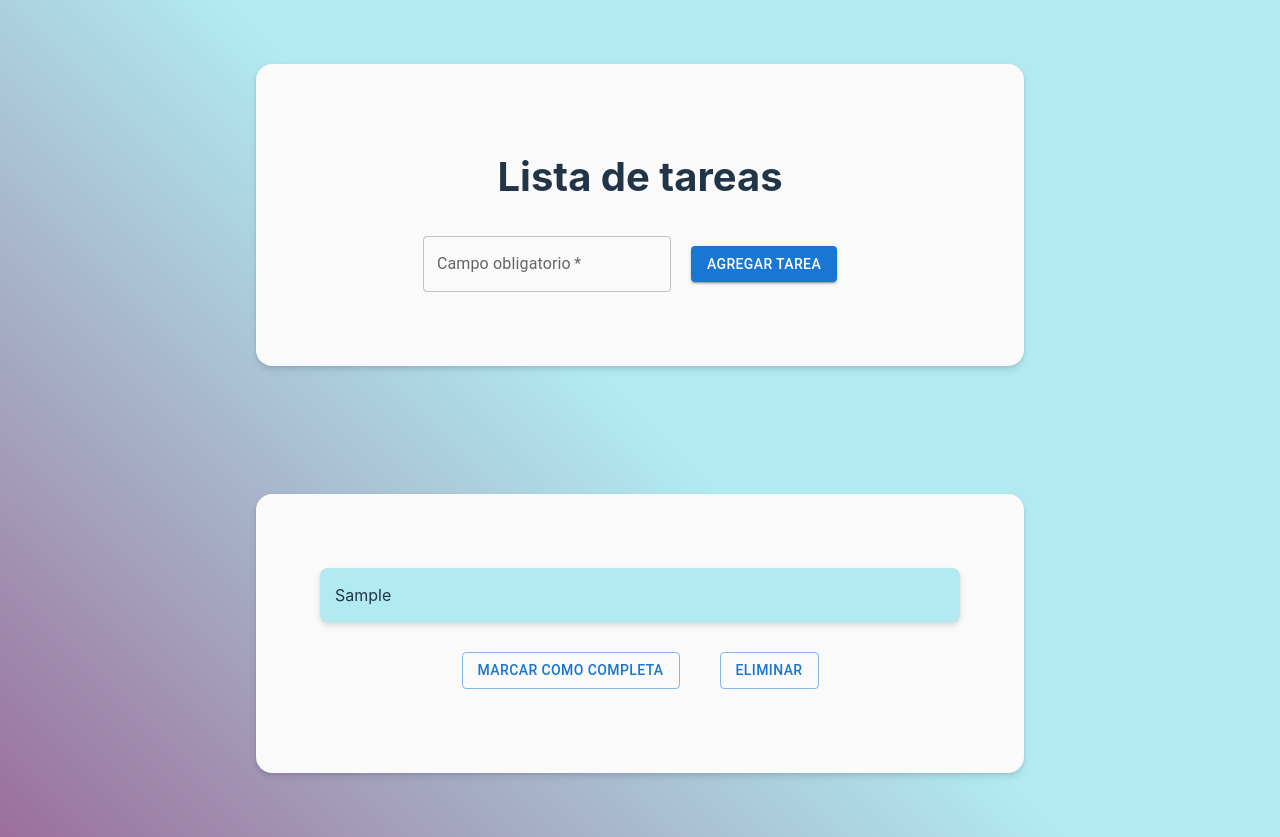
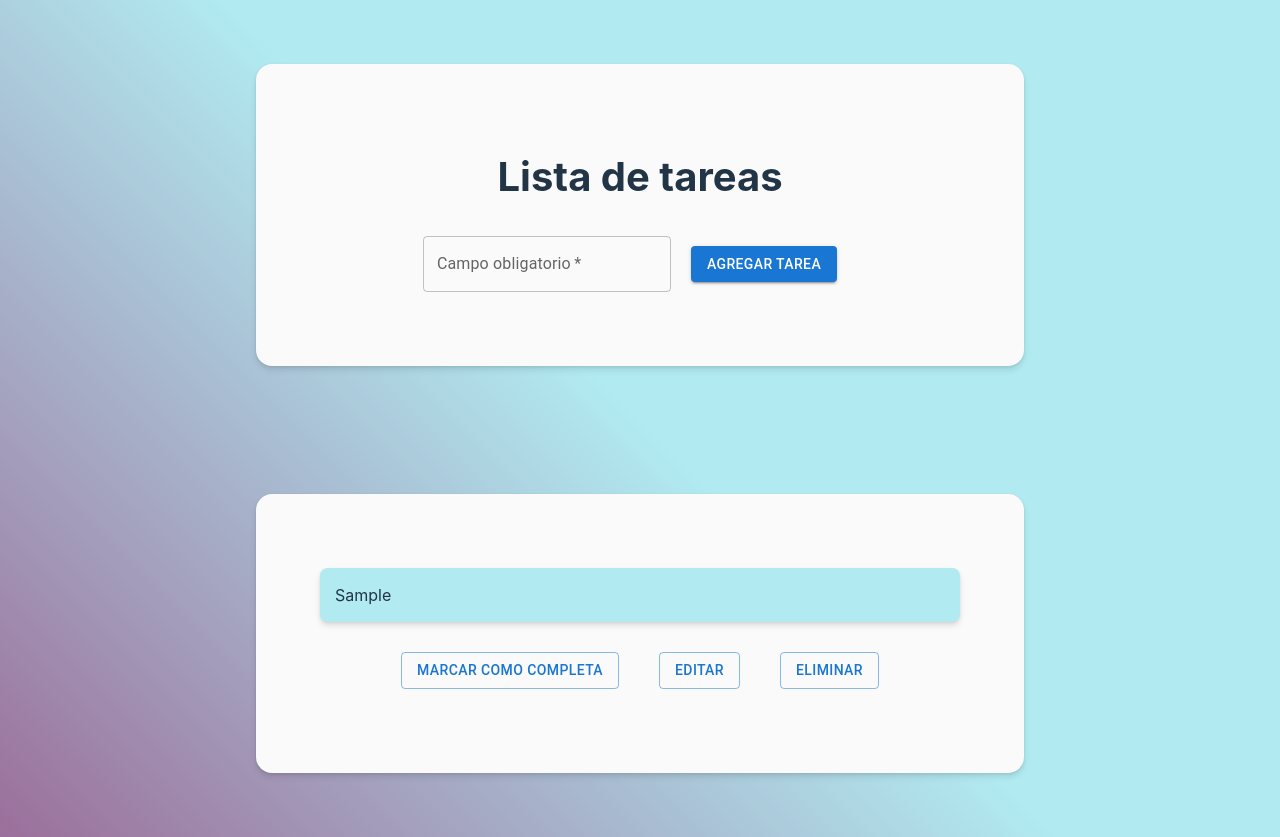
Before and after one commit to Demian2023/TP-React, a React (Vite) app: page / in a window 1280 px wide. Both pictures are taken after typing "Sample" into the empty fields and a click on the button "AGREGAR TAREA". Built offline with nearby package versions, Linux system fonts and the light colour scheme.

Commit message:
agregado boton editar, falta funcionalidad del mismo...

```diff
--- a/src/CustomHooks/ManejoTareas.js
+++ b/src/CustomHooks/ManejoTareas.js
@@ -37,5 +37,17 @@ export const ManejoTareas = () => {
         setTareas(tareasBorradas);
     }
 
-    return ({ tareas, agregarTarea, toggleClass, eliminarTarea });
+    const editarTarea = (id) => {
+        const tareasEditadas = [...tareas];
+
+        // agregar modal para cambiar el texto
+
+        tareasEditadas.map((tarea) => {
+            if (id === tarea.id) {
+                console.log("tarea encontrada id: " + id)
+            }
+        })
+    }
+
+    return ({ tareas, agregarTarea, toggleClass, eliminarTarea, editarTarea });
 }
--- a/src/componentes/ListadoTareas.jsx
+++ b/src/componentes/ListadoTareas.jsx
@@ -3,7 +3,7 @@ import '../estilos/formulario.css'
 import '../estilos/index.css'
 import Button from '@mui/material/Button';
 
-export const ListadoTareas = ({tareas, toggleClass, eliminarTarea}) =>{
+export const ListadoTareas = ({tareas, toggleClass, eliminarTarea, editarTarea}) =>{
 
     return (
         <div className="lista">
@@ -14,6 +14,7 @@ export const ListadoTareas = ({tareas, toggleClass, eliminarTarea}) =>{
                     </div>
                     <div>
                         <Button variant="outlined" onClick={()=>{toggleClass(tarea.id)}} > {tarea.clase === false ? "Marcar como completa" : "Desmarcar"}</Button >
+                        <Button variant="outlined" onClick={()=>{editarTarea(tarea.id)}} >Editar</Button >
                         <Button variant="outlined" onClick={()=>{eliminarTarea(tarea.id)}} >Eliminar</Button >
                     </div>
                 </div>
@@ -26,4 +27,5 @@ ListadoTareas.propTypes = {
     tareas: PropTypes.array.isRequired,
     toggleClass: PropTypes.func.isRequired,
     eliminarTarea: PropTypes.func.isRequired,
+    editarTarea: PropTypes.func.isRequired,
 };
--- a/src/componentes/TareasApp.jsx
+++ b/src/componentes/TareasApp.jsx
@@ -4,13 +4,13 @@ import { ManejoTareas } from "../CustomHooks/ManejoTareas";
 
 export const TareasApp = () => {
 
-    const { tareas, agregarTarea, toggleClass, eliminarTarea } = ManejoTareas();
+    const { tareas, agregarTarea, toggleClass, eliminarTarea, editarTarea } = ManejoTareas();
 
     return (
         <>
         <div className="flexCenter">
             <FormularioTareas agregarTarea={agregarTarea}/>
-            <ListadoTareas tareas={tareas} toggleClass={toggleClass} eliminarTarea={eliminarTarea}/>
+            <ListadoTareas tareas={tareas} toggleClass={toggleClass} eliminarTarea={eliminarTarea} editarTarea={editarTarea}/>
         </div>
         </>
      );
```
